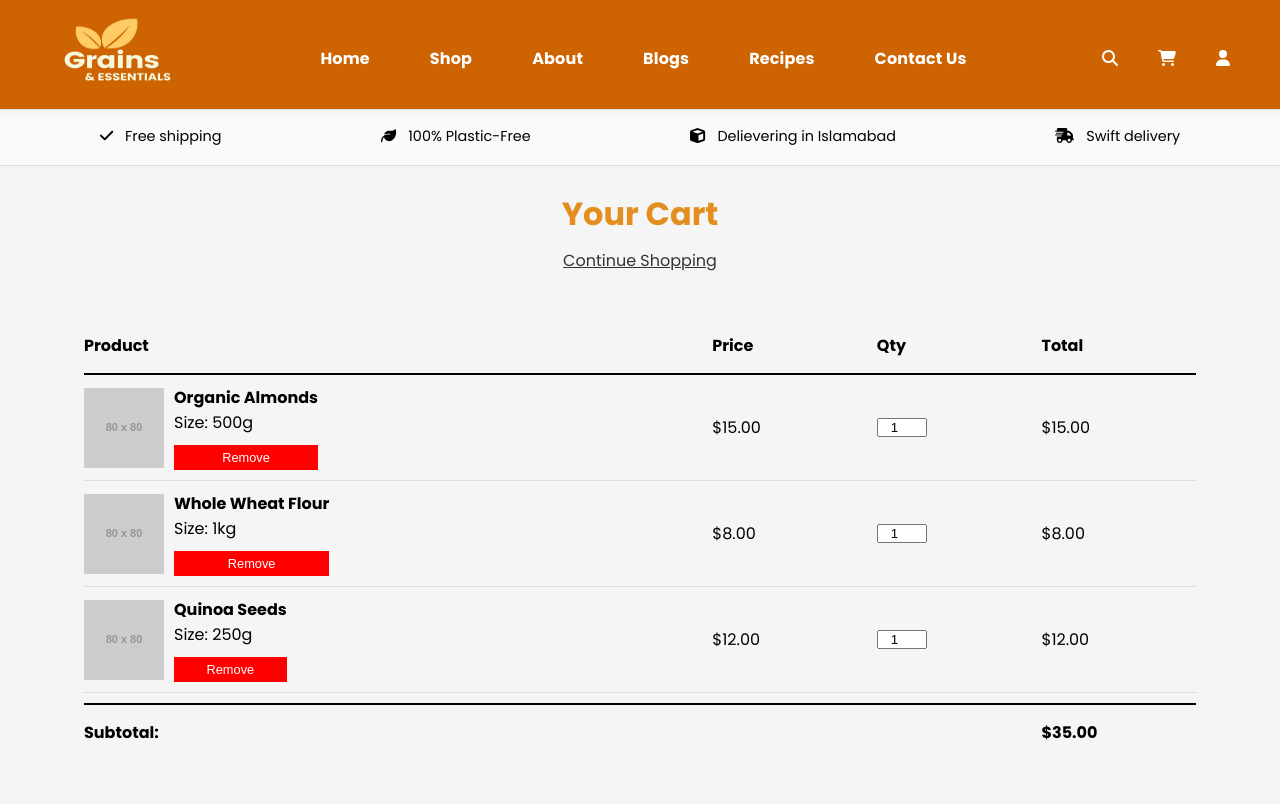
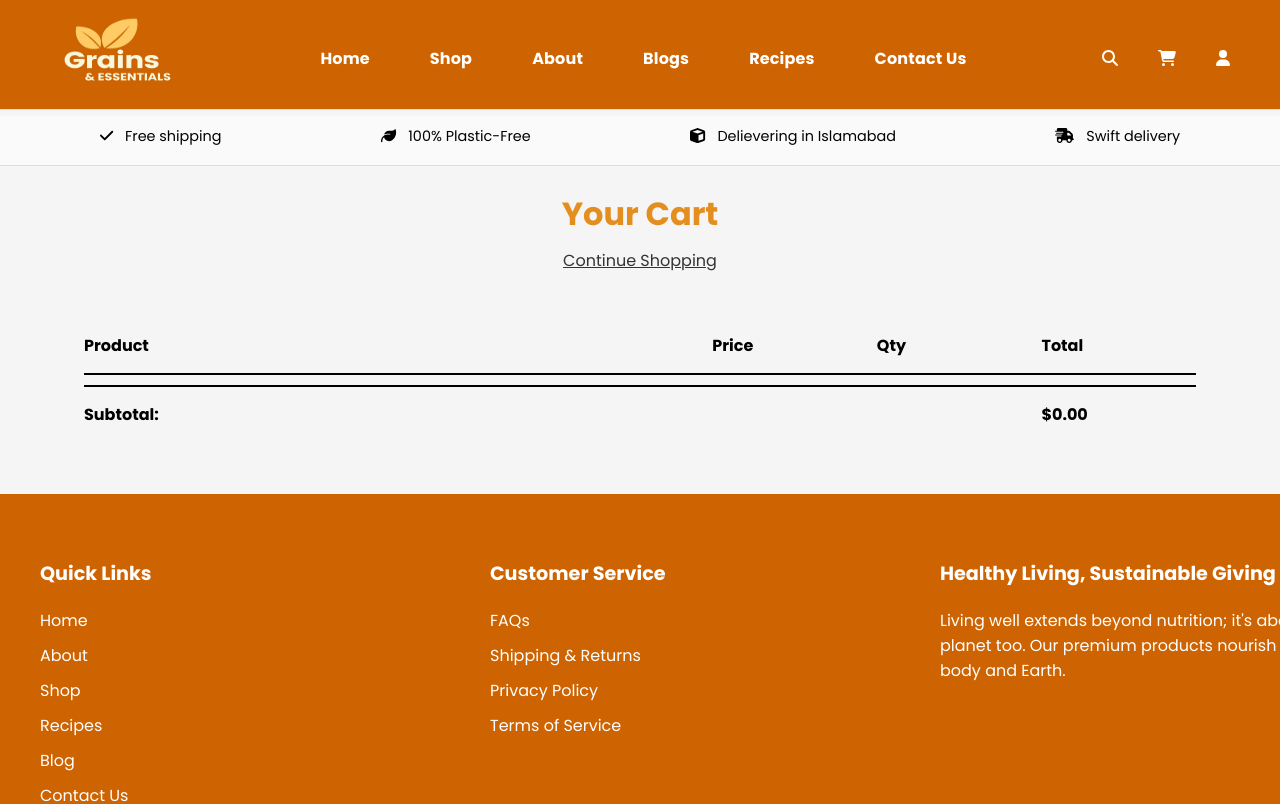
Before and after one commit to menoo-o/Grains-and-Essentials, a React (Vite) app: page /cart in a window 1280 px wide. Shown: the top 804 px of the page. Built offline with nearby package versions, Linux system fonts and the light colour scheme.

Commit message:
cart pg not working rn

```diff
--- a/src/App.css
+++ b/src/App.css
@@ -760,6 +760,8 @@
   border: 1px solid #ddd;
   border-radius: 8px;
   padding: 16px;
+  width: 200px;
+  height: 200px;
   display: flex;
   flex-direction: column;
   align-items: center;
@@ -1031,6 +1033,13 @@
   align-items: center;
 }
 
+/* weight option btns */
+
+  .weight-btn.active {
+    border-color: #f18901; /* Highlight active button */
+    background-color: #f0aa5a; /* Change background of active button */
+
+  }
 
 
 
--- a/src/Components/CarouselComponent.jsx
+++ b/src/Components/CarouselComponent.jsx
@@ -1,6 +1,7 @@
 import {useState} from 'react';
 import Carousel from 'react-multi-carousel';
 import 'react-multi-carousel/lib/styles.css';
+import QuantitySelector from './QuantitySelector';
 import '../App.css'; // Make sure to include your custom styles
 
 const CarouselComponent = ({ items }) => {
@@ -48,11 +49,7 @@ const CarouselComponent = ({ items }) => {
                             </button>
                         ))}
                     </div>
-                    <div className="quantity-selector">
-                        <button>-</button>
-                        <input type="number" value="1" min="1" />
-                        <button>+</button>
-                    </div>
+                    <QuantitySelector />
                     <button className="add-to-cart-btn">Add to Cart</button>
                 </div>
             ))}
--- a/src/Components/ProductGrid.jsx
+++ b/src/Components/ProductGrid.jsx
@@ -1,83 +1,85 @@
-import { useState, useEffect } from 'react';
+import React, { useState, useEffect } from 'react';
 import PropTypes from 'prop-types';
 import GridLayout from 'react-grid-layout';
-import '../App.css'; // Your custom styles here
+import { useCart } from '../contexts/CartContext';
+import '../App.css';
 
 const ProductGrid = ({ products }) => {
+  const { addItem } = useCart(); // Get addItem from context
   const [layout, setLayout] = useState([]);
-  const [cols, setCols] = useState(12); // Default to 12 for desktop
-  const [width, setWidth] = useState(1200); // Default width for desktop
-  const [selectedWeights, setSelectedWeights] = useState(Array(products.length).fill('250g')); // Default weight
+  const [cols, setCols] = useState(12);
+  const [width, setWidth] = useState(1200);
+  const [selectedWeights, setSelectedWeights] = useState(Array(products.length).fill('250g'));
+  const [quantities, setQuantities] = useState(Array(products.length).fill(1));
 
-  // Function to calculate layout based on the number of columns
   const generateLayout = (cols) => {
     return products.map((item, index) => ({
       i: index.toString(),
-      x: (index % cols) * (12 / cols), // Calculate x based on the number of columns
-      y: Math.floor(index / cols) * 2, // Adjust the height based on the row
-      w: 12 / cols, // width of each grid item
-      h: 3, // height of each grid item
+      x: (index % cols) * (12 / cols),
+      y: Math.floor(index / cols) * 2,
+      w: 12 / cols,
+      h: 3,
     }));
   };
 
-  // Update layout and grid properties on mount and window resize
   useEffect(() => {
     const updateLayout = () => {
       const screenWidth = window.innerWidth;
-      console.log(screenWidth);
-
-      if (screenWidth <= 768) { // Mobile View
-        setCols(6); // 2 items per row in mobile, hence 6 columns in a 12 column grid
-        setWidth(600); // Adjust width for mobile
-        setLayout(generateLayout(2)); // Generate layout for 2 items per row
-      } else { // Desktop View
-        setCols(12); // 4 items per row in desktop
-        setWidth(1200); // Adjust width for desktop
-        setLayout(generateLayout(4)); // Generate layout for 4 items per row
+      if (screenWidth <= 768) {
+        setCols(6);
+        setWidth(600);
+        setLayout(generateLayout(2));
+      } else {
+        setCols(12);
+        setWidth(1200);
+        setLayout(generateLayout(4));
       }
     };
 
-    updateLayout(); // Initialize on mount
-    window.addEventListener('resize', updateLayout); // Add event listener for resize
+    updateLayout();
+    window.addEventListener('resize', updateLayout);
 
-    return () => window.removeEventListener('resize', updateLayout); // Cleanup on unmount
-  }, [products]); // Depend on products to regenerate layout when products change
+    return () => window.removeEventListener('resize', updateLayout);
+  }, [products]);
 
-  // Function to handle weight click
   const handleWeightClick = (index, weight) => {
     const newWeights = [...selectedWeights];
     newWeights[index] = weight;
     setSelectedWeights(newWeights);
   };
 
-  // Function to compute price based on selected weight
+  const handleQuantityChange = (index, quantity) => {
+    const newQuantities = [...quantities];
+    newQuantities[index] = quantity;
+    setQuantities(newQuantities);
+  };
+
+  const handleAddToCart = (item, index) => {
+    addItem(item, selectedWeights[index], quantities[index]);
+  };
+
   const computePrice = (basePrice, weight) => {
     let multiplier = 1;
     if (weight === '500g') multiplier = 2;
     if (weight === '1kg') multiplier = 4;
-
-    // Remove non-numeric characters and convert to a number for calculation
     const numericPrice = parseFloat(basePrice.replace(/[^0-9.]/g, ''));
-    const newPrice = (numericPrice * multiplier).toFixed(2);
-
-    return `$${newPrice}`; // Return the formatted price with currency symbol
+    return `$${(numericPrice * multiplier).toFixed(2)}`;
   };
 
   return (
     <GridLayout
       className="layout"
       layout={layout}
-      cols={cols} // Dynamic columns
-      rowHeight={150} // Adjust based on design
-      width={width} // Dynamic width
-      isDraggable={false} // Disable dragging
-      isResizable={false} // Disable resizing
+      cols={cols}
+      rowHeight={150}
+      width={width}
+      isDraggable={false}
+      isResizable={false}
     >
       {products.map((item, index) => (
         <div key={index} className="product-card">
           <img src={item.imgSrc} alt={item.title} className='shoppg-img' />
           <h3>{item.title}</h3>
-          {/* Compute the price based on selected weight */}
           <p>{computePrice(item.price, selectedWeights[index])}</p>
           <div className="weight-options">
             {['250g', '500g', '1kg'].map((weight) => (
@@ -91,18 +93,27 @@ const ProductGrid = ({ products }) => {
             ))}
           </div>
           <div className="quantity-selector">
-            <button>-</button>
-            <input type="number" defaultValue="1" min="1" />
-            <button>+</button>
+            <button onClick={() => handleQuantityChange(index, Math.max(1, quantities[index] - 1))}>-</button>
+            <input
+              type="number"
+              value={quantities[index]}
+              min="1"
+              onChange={(e) => handleQuantityChange(index, Number(e.target.value))}
+            />
+            <button onClick={() => handleQuantityChange(index, quantities[index] + 1)}>+</button>
           </div>
-          <button className="add-to-cart-btn">Add to Cart</button>
+          <button
+            className="add-to-cart-btn"
+            onClick={() => handleAddToCart(item, index)}
+          >
+            Add to Cart
+          </button>
         </div>
       ))}
     </GridLayout>
   );
 };
 
-// Define prop types
 ProductGrid.propTypes = {
   products: PropTypes.arrayOf(
     PropTypes.shape({
--- /dev/null
+++ b/src/Components/QuantitySelector.jsx
@@ -0,0 +1,21 @@
+import React from 'react';
+import PropTypes from 'prop-types';
+
+const QuantitySelector = ({ quantity, onIncrement, onDecrement }) => {
+  return (
+    <div className="quantity-selector">
+      <button onClick={onDecrement}>-</button>
+      <input type="number" value={quantity} min="1" readOnly />
+      <button onClick={onIncrement}>+</button>
+    </div>
+  );
+};
+
+// Define prop types
+QuantitySelector.propTypes = {
+  quantity: PropTypes.number.isRequired,
+  onIncrement: PropTypes.func.isRequired,
+  onDecrement: PropTypes.func.isRequired,
+};
+
+export default QuantitySelector;
--- /dev/null
+++ b/src/contexts/CartContext.jsx
@@ -0,0 +1,37 @@
+// src/contexts/CartContext.jsx
+
+import React, { createContext, useState, useContext } from 'react';
+
+// Create the context
+export const CartContext = createContext();
+
+// Create a provider component
+export const CartProvider = ({ children }) => {
+  const [cartItems, setCartItems] = useState([]);
+
+  const addItem = (item) => {
+    console.log('Adding item to cart:', item);
+    setCartItems((prevItems) => [...prevItems, item]);
+  };
+
+  const removeItem = (index) => {
+    setCartItems((prevItems) => prevItems.filter((_, i) => i !== index));
+  };
+
+  const updateItemQuantity = (index, quantity) => {
+    setCartItems((prevItems) => {
+      const updatedItems = [...prevItems];
+      updatedItems[index].quantity = quantity;
+      return updatedItems;
+    });
+  };
+
+  return (
+    <CartContext.Provider value={{ cartItems, addItem, removeItem, updateItemQuantity }}>
+      {children}
+    </CartContext.Provider>
+  );
+};
+
+// Custom hook for using the cart context
+export const useCart = () => useContext(CartContext);
--- a/src/pages/Cart.jsx
+++ b/src/pages/Cart.jsx
@@ -1,40 +1,9 @@
-import React, { useState } from 'react';
-
+import { useContext } from 'react';
 import { NavLink } from 'react-router-dom';
-
-const initialCartItems = [
-  {
-    id: 1,
-    imgSrc: 'https://via.placeholder.com/80',
-    title: 'Organic Almonds',
-    price: '$15.00',
-    size: '500g'
-  },
-  {
-    id: 2,
-    imgSrc: 'https://via.placeholder.com/80',
-    title: 'Whole Wheat Flour',
-    price: '$8.00',
-    size: '1kg'
-  },
-  {
-    id: 3,
-    imgSrc: 'https://via.placeholder.com/80',
-    title: 'Quinoa Seeds',
-    price: '$12.00',
-    size: '250g'
-  }
-];
+import { CartContext } from '../contexts/CartContext'; // Import CartContext
 
 const Cart = () => {
-  const [cartItems, setCartItems] = useState(initialCartItems);
-  const [quantities, setQuantities] = useState(cartItems.map(() => 1));
-
-  const handleQuantityChange = (index, newQty) => {
-    const updatedQuantities = [...quantities];
-    updatedQuantities[index] = Math.max(1, newQty); // Validate quantity
-    setQuantities(updatedQuantities);
-  };
+  const { cartItems, removeItem, updateItemQuantity } = useContext(CartContext); // Use CartContext
 
   const calculateTotal = (price, qty) => {
     const numericPrice = parseFloat(price.replace(/[^\d\.]/g, ''));
@@ -42,18 +11,10 @@ const Cart = () => {
   };
 
   const calculateSubtotal = () => {
-    let subtotal = 0;
-    cartItems.forEach((item, index) => {
-      subtotal += parseFloat(calculateTotal(item.price, quantities[index]));
-    });
-    return subtotal.toFixed(2);
-  };
-
-  const removeItem = (index) => {
-    const updatedItems = [...cartItems];
-    updatedItems.splice(index, 1);
-    setCartItems(updatedItems);
-    setQuantities(updatedItems.map(() => 1));
+    return cartItems.reduce((subtotal, item) => {
+      const itemTotal = parseFloat(calculateTotal(item.totalPrice, item.quantity));
+      return subtotal + itemTotal;
+    }, 0).toFixed(2);
   };
 
   return (
@@ -75,26 +36,24 @@ const Cart = () => {
               <img src={item.imgSrc} alt={item.title} className="cart-item-image" />
               <div className="cart-item-details">
                 <h4>{item.title}</h4>
-              <p>Size: {item.size}</p>
+                <p>Size: {item.weight}</p>
                 <button onClick={() => removeItem(index)} className="remove-btn">
                   Remove
                 </button>
               </div>
             </div>
-          <div className="cart-item cart-price">{item.price}</div>
+            <div className="cart-item cart-price">{item.totalPrice}</div>
             <div className="cart-item cart-qty">
               <input
                 type="number"
                 min="1"
-              value={quantities[index]}
-              onChange={(e) =>
-                handleQuantityChange(index, Number(e.target.value))
-              }
+                value={item.quantity}
+                onChange={(e) => updateItemQuantity(index, Number(e.target.value))}
                 className="quantity-input"
               />
             </div>
             <div className="cart-item cart-total">
-            ${calculateTotal(item.price, quantities[index])}
+              ${calculateTotal(item.totalPrice, item.quantity)}
             </div>
           </div>
         ))}
```
Also changed, not shown: src/App.jsx (+7 -2 lines), src/Components/ParentCarouselGrid.jsx (deleted, +0 -42 lines), src/Components/SaleItem.jsx (+14 -12 lines), src/Components/Button.jsx (line endings or trailing spaces), src/Components/ParentComponent.jsx (added). Lines whose indentation alone changed are shown as unchanged.
